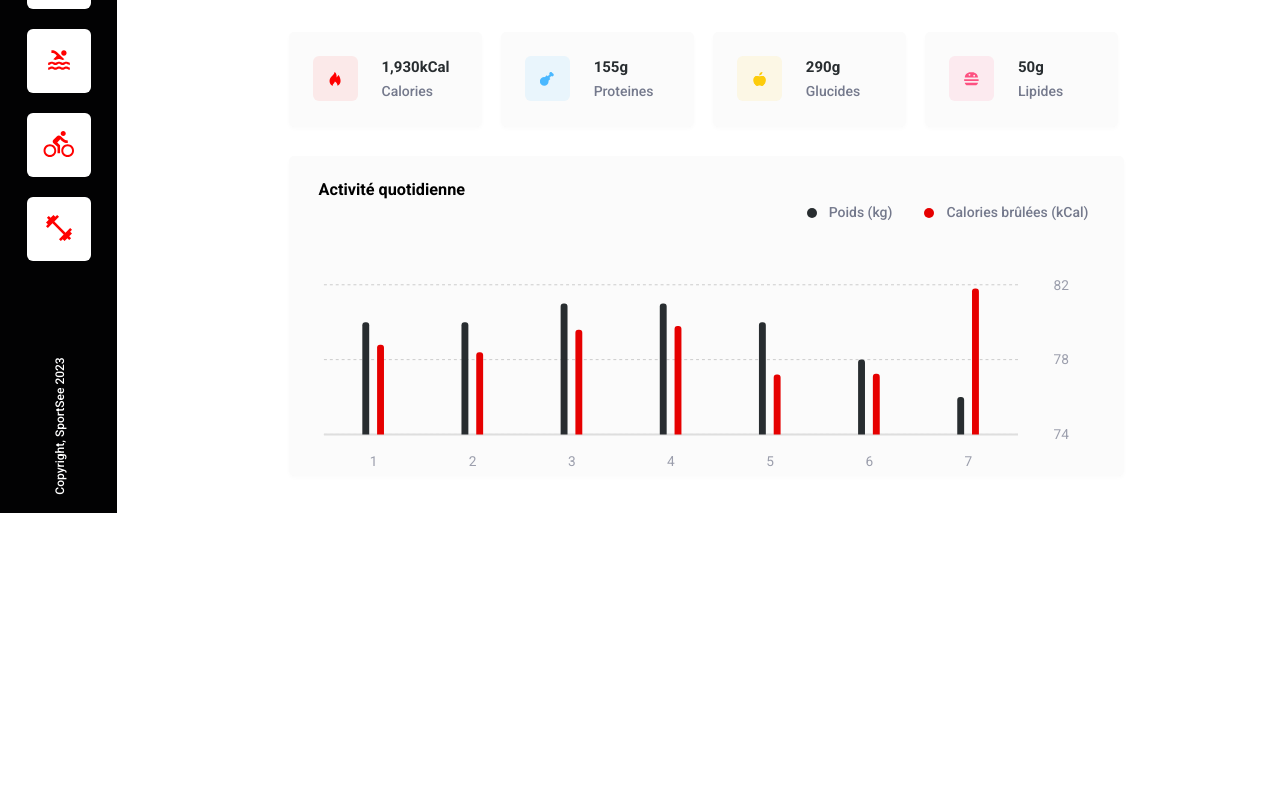
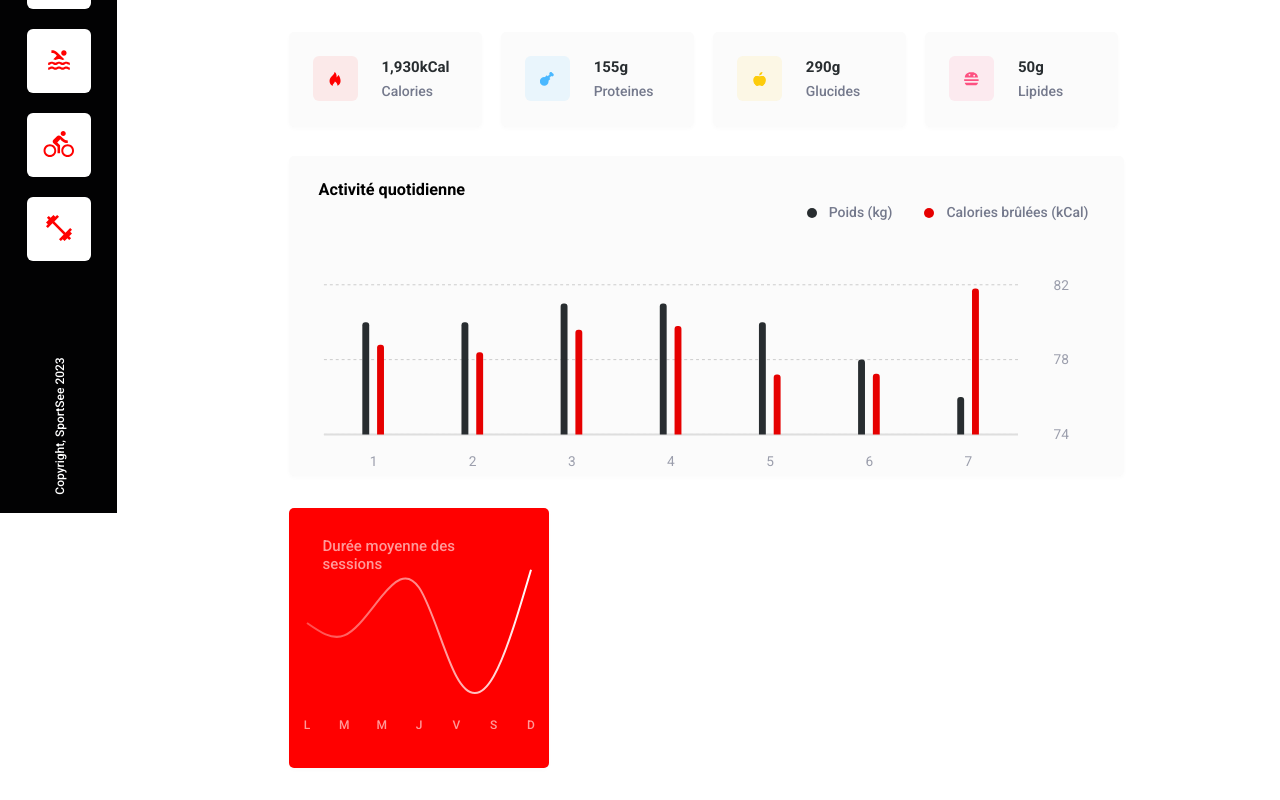
Before and after one commit to hmoustaid-lrn/SportSee, a React (Create React App) app in the folder frontend/: page /SportSee/user/12 in a window 1280 px wide. Shown: the part 287-1087 px from the top of the page. Before the commit the page ends 800 px from the top, so only its background shows below. Built offline with nearby package versions, Linux system fonts and the light colour scheme.

Commit message:
Add average sesssions chart

```diff
--- /dev/null
+++ b/frontend/src/components/ChartAverageSessions/index.css
@@ -0,0 +1,19 @@
+.average-sessions {
+	position: relative;
+
+}
+
+.average-sessions .recharts-text {
+    font-weight: 500;
+}
+
+.chart-average-sessions-title{
+	position: absolute;
+	top: 1.8125rem;
+	left: 2.125rem;
+	color: #fff;
+	font-size: 0.9375rem;
+	font-weight: 500;
+	opacity: 0.6;
+
+}
--- /dev/null
+++ b/frontend/src/components/ChartAverageSessions/index.jsx
@@ -0,0 +1,91 @@
+import {
+	LineChart,
+	Line,
+	XAxis,
+	YAxis,
+	ResponsiveContainer,
+} from 'recharts'
+
+
+import './index.css'
+
+function ChartAverageSessions({ data }) {
+	const formatLabel = (value) => {
+		if (value === 1) return 'L'
+		if (value === 2) return 'M'
+		if (value === 3) return 'M'
+		if (value === 4) return 'J'
+		if (value === 5) return 'V'
+		if (value === 6) return 'S'
+		if (value === 7) return 'D'
+		return value
+	}
+
+	return (
+		<>
+			<h3 className="chart-average-sessions-title">
+				Durée moyenne des <br />
+				sessions
+			</h3>
+			<ResponsiveContainer width="90%" height="70%" className={'center'}>
+				<LineChart data={data}>
+					<Line
+						type="natural"
+						dataKey="sessionLength"
+						stroke="url(#colorUv)"
+						strokeWidth={2}
+						activeDot={{
+							stroke: '#FFF',
+							strokeWidth: 4,
+							r: 2,
+						}}
+						dot={false}
+					/>
+					<XAxis
+						dataKey="day"
+						axisLine={false}
+						tickLine={false}
+						tick={{
+							fill: 'rgba(255,255,255,0.6)',
+							fontSize: '0.75rem',
+						}}
+						tickFormatter={formatLabel}
+						tickMargin={20}
+					/>
+					<YAxis hide domain={['dataMin-10', 'dataMax+10']} />
+					<defs>
+						<linearGradient
+							id="colorUv"
+							x1="0%"
+							y1="0"
+							x2="100%"
+							y2="0"
+						>
+							<stop
+								offset="0%"
+								stopColor="rgba(255, 255, 255, 0.3)"
+							/>
+							<stop
+								offset="20%"
+								stopColor="rgba(255, 255, 255, 0.4)"
+							/>
+							<stop
+								offset="40%"
+								stopColor="rgba(255, 255, 255, 0.5)"
+							/>
+							<stop
+								offset="60%"
+								stopColor="rgba(255, 255, 255, 0.6)"
+							/>
+							<stop
+								offset="100%"
+								stopColor="rgba(255, 255, 255, 1)"
+							/>
+						</linearGradient>
+					</defs>
+				</LineChart>
+			</ResponsiveContainer>
+		</>
+	)
+}
+export default ChartAverageSessions
--- /dev/null
+++ b/frontend/src/components/ChartsCard/index.css
@@ -0,0 +1,10 @@
+.charts-card {
+	width: 16.25rem;
+	height: 16.25rem;
+	border-radius: 5px;
+	box-shadow: 0px 2px 4px rgba(0, 0, 0, 0.0212249);
+}
+
+.charts-card.average-sessions {
+    background-color: #ff0000;
+}
--- /dev/null
+++ b/frontend/src/components/ChartsCard/index.jsx
@@ -0,0 +1,9 @@
+import './index.css'
+
+
+function ChartsCard({ className, content }) {
+	return <div className={'charts-card ' + className}>{content}</div>
+}
+
+
+export default ChartsCard
--- a/frontend/src/pages/Profil/index.css
+++ b/frontend/src/pages/Profil/index.css
@@ -36,6 +36,12 @@
     order: 2;
 }
 
+.bottom-cards-wrapper{
+	display: flex;
+	justify-content: space-between;
+	margin-bottom: 2rem;
+}
+
 @media screen and (min-width: 1440px){
     .dashboard{
         flex-direction: row;
@@ -55,4 +61,9 @@
         order: 2;
         margin-left: 1.9375rem;
     }
+
+
+    .bottom-cards-wrapper  {
+		margin-bottom: 0;
+	}
 }
--- a/frontend/src/pages/Profil/index.jsx
+++ b/frontend/src/pages/Profil/index.jsx
@@ -4,6 +4,8 @@ import { useParams } from 'react-router-dom'
 
 import Card from '../../components/Card'
 import DailyChart from '../../components/DailyChart'
+import ChartsCard from '../../components/ChartsCard'
+import ChartAverageSessions from '../../components/ChartAverageSessions'
 
 
 import calories from '../../assets/calories-icon.svg'
@@ -39,11 +41,26 @@ export default function Profil() {
                 </p>
                 <div className="dashboard">
                     <div className="dashboard-charts-wrapper">
+
                         <div className="activity-charts">
                             <DailyChart
-								data={userActivity.sessions}
-							/>
-						</div>
+                                data={userActivity.sessions}
+                            />
+                        </div>
+
+                        <div className="bottom-cards-wrapper">
+                            <ChartsCard
+                                className="average-sessions"
+                                content={
+                                    <ChartAverageSessions
+                                        data={
+                                            userAverageSessions.sessions
+                                        }
+                                    />
+                                }
+                            />
+                        </div>
+
                     </div>
                     <div className="dashboard-aside">
                         <Card
```
